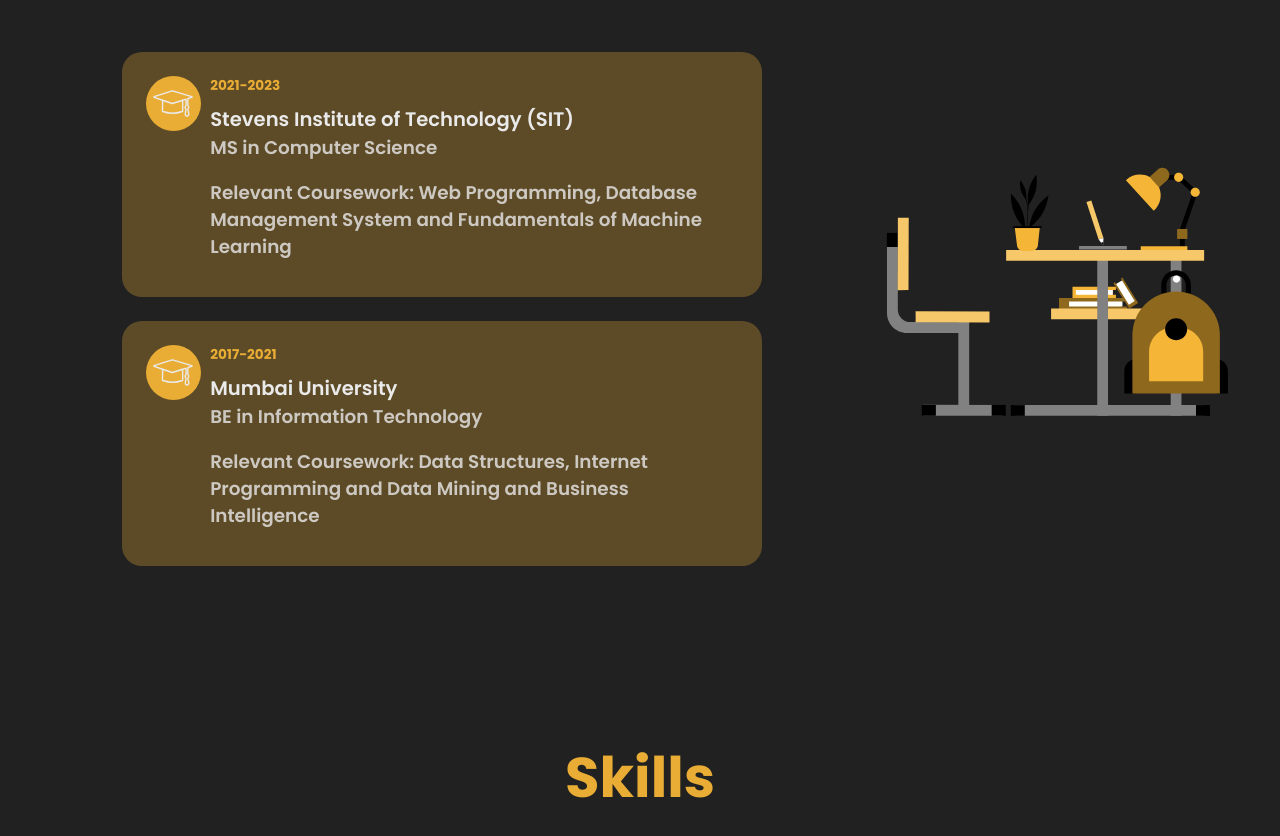
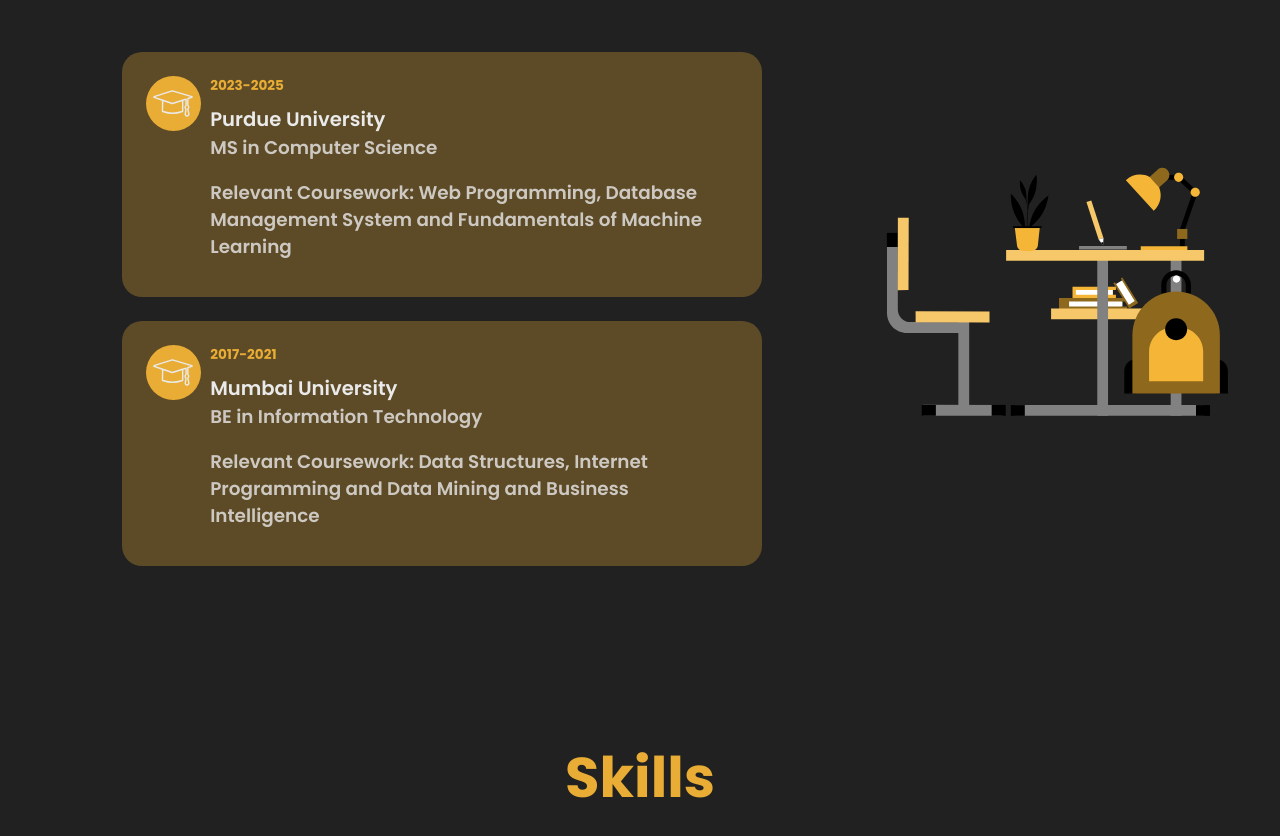
Before and after one commit to kamakshishah/kamakshishahgithub, a React (Create React App) app: page / in a window 1280 px wide. Shown: the part 1697-2533 px from the top of the page. Built offline with nearby package versions, Linux system fonts and the light colour scheme; a web font is replaced by a local one.

Commit message:
Update educationData.js

```diff
--- a/src/data/educationData.js
+++ b/src/data/educationData.js
@@ -1,10 +1,10 @@
 export const educationData = [
     {
         id: 1,
-        institution: 'Stevens Institute of Technology (SIT)',
+        institution: 'Purdue University',
         course: 'MS in Computer Science',
-        startYear: '2021',
-        endYear: '2023',
+        startYear: '2023',
+        endYear: '2025',
         info: 'Relevant Coursework: Web Programming, Database Management System and Fundamentals of Machine Learning',
     },
     {
```
